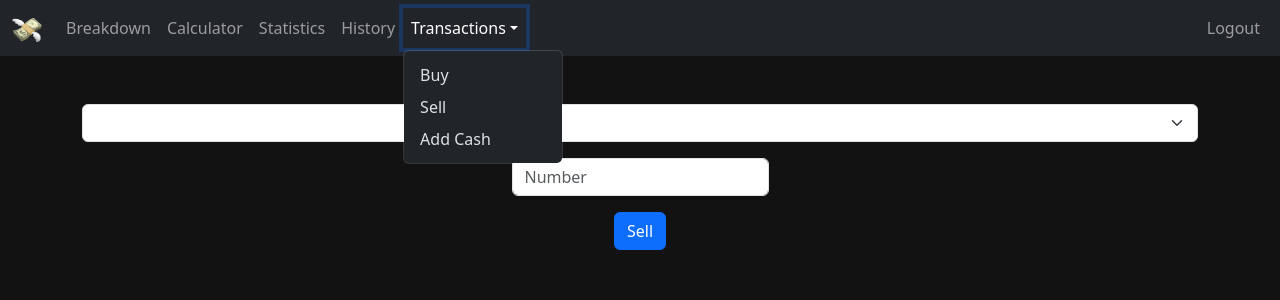
After one commit to lck021/Portfolio-Analytics-Platform, a Flask app: page /sell in a window 1280 px wide, after a click on "Transactions". The commit adds this page. Shown: the top 300 px of the page. Run offline with Flask 3, Linux system fonts and the light colour scheme; the visitor is signed in with stand-in values (Sample User, id 1); data comes from the database, SQL or seed files in the repository; both versions use the stored data as it was after the commit; lists and menus that the app fills with data are empty.

Commit message:
developed sell and add cash

```diff
--- a/app.py
+++ b/app.py
@@ -1,6 +1,7 @@
 import os
 
 import sqlite3
+from xmlrpc.client import _Method
 from flask import Flask, flash, redirect, render_template, request, session
 from werkzeug.security import check_password_hash, generate_password_hash
 
@@ -134,6 +135,93 @@ def buy():
         connection.close()
 
 
+@app.route("/sell", methods=["GET", "POST"])
+@login_required
+def sell():
+    """Sell shares of stock"""
+
+    cursor, connection = db_connect()
+    user_id = session['user_id']
+
+    try:
+        if request.method == 'POST':  # if the user is trying to buy shares
+            symbol = request.form.get('symbol').upper()
+
+            if not symbol:  # if symbol field is empty
+                return error(400, "Bad Request", "Symbol field is empty.")
+
+            total_share = cursor.execute("select sum(shares) as total_share from transactions where user_id=? and symbol=?", (user_id, symbol)).fetchone()["total_share"]
+            if total_share <= 0:  # if user somehow does not own any shares of the selected stock
+                return error(400, "Bad Request", f"No shares of {symbol} owned.")
+
+            price = get_quote(symbol)['current_price'] # current price of stock
+            shares = request.form.get('shares')  # amount of shares user wants to sell
+
+            if not shares.isdigit():
+                return error(400, "Bad Request", "Amount of shares must be a whole integer.")
+
+            shares = int(shares)
+
+            if total_share < shares:
+                return error(400, "Bad Request", "You cannot sell more shares than you own.")
+
+            cash_gained = price * shares
+            current_cash = cursor.execute("select cash from users where id=?", (user_id,)).fetchone()['cash']
+
+            # adds to database if transaction is valid
+            cursor.execute("insert into transactions(user_id, symbol, shares, price) values(?, ?, ?, ?)", (user_id, symbol, -1 * shares, price))
+            connection.commit()
+            current_cash += cash_gained
+            cursor.execute("update users set cash=? where id=?", (current_cash, user_id))
+            connection.commit()
+
+            flash(f"Successfully sold {shares} {'share' if shares == 1 else 'shares'} of {symbol}!", "success")
+            return redirect('/')  # returns user to homepage
+
+        else:  # if user got through the navbar
+            # returns a list containing dictionaries with symbol field that are distinct
+            portfolio = cursor.execute("select distinct symbol from transactions where user_id=?", (user_id,)).fetchall()
+            return render_template('sell.html', portfolio=portfolio)
+
+    finally:
+        connection.close()
+
+
+@app.route("/cash", methods=["GET", "POST"])
+@login_required
+def add_cash():
+    """Allows user to add cash to their account"""
+
+    cursor, connection = db_connect()
+    user_id = session['user_id']
+
+    try:
+        if request.method == "POST": # if user submitted through html form
+            current_cash = cursor.execute("select cash from users where id=?", (user_id,)).fetchone()['cash']
+
+            add_amount = request.form.get("add_amount")
+
+            if not add_amount:
+                return error(400, "Bad Request", "Cash field is empty.")
+
+            if not add_amount.isdigit():
+                    return error(400, "Bad Request", "Amount of cash must be a whole integer.")
+
+            add_amount = int(add_amount)
+            current_cash += add_amount
+            cursor.execute("update users set cash=? where id=?", (current_cash, user_id))
+            connection.commit()
+
+            flash(f"Successfully added ${add_amount} cash!", "success")
+            return redirect('/')
+
+        else: # if user got through navbar
+            current_cash = cursor.execute("select cash from users where id=?", (user_id,)).fetchone()['cash']
+            return render_template('cash.html', current_cash=current_cash)
+
+    finally:
+        connection.close()
+
 
 
 @app.route("/login", methods=["GET", "POST"])
--- a/templates/layout.html
+++ b/templates/layout.html
@@ -29,9 +29,15 @@
                     <a class="nav-link" href="/breakdown">Breakdown</a>
                     <a class="nav-link" href="#">Calculator</a>
                     <a class="nav-link" href="#">Statistics</a>
-                    <a class="nav-link" href="/buy">Buy</a>
-                    <a class="nav-link" href="/sell">Sell</a>
                     <a class="nav-link" href="#">History</a>
+                    <div class="nav-item dropdown">
+                        <a class="nav-link dropdown-toggle" href="#" id="navbarDropdown" role="button" data-bs-toggle="dropdown" aria-haspopup="true" aria-expanded="false">Transactions</a>
+                            <div class="dropdown-menu" aria-labelledby="navbarDropdown">
+                                <a class="dropdown-item" href="/buy">Buy</a>
+                                <a class="dropdown-item" href="/sell">Sell</a>
+                                <a class="dropdown-item" href="/cash">Add Cash</a>
+                            </div>
+                    </div>
                 </div>
                 <div class="navbar-nav ms-auto">
                     <a class="nav-link" href="/logout">Logout</a>
--- /dev/null
+++ b/templates/sell.html
@@ -0,0 +1,21 @@
+{% extends "layout.html" %}
+
+{% block title %}
+    Sell Shares
+{% endblock %}
+
+{% block main %}
+    <form class="text-center" action="/sell" method="post">
+        <div class="mb-3">
+            <select class="form-select" name="symbol">
+                {% for stock in portfolio %}
+                <option value="{{stock['symbol'] }}">{{ stock['symbol'] }}</option>
+                {% endfor %}
+            </select>
+        </div>
+        <div class="mb-3">
+            <input autocomplete="off" autofocus class="form-control mx-auto w-auto" name="shares" placeholder="Number" type="text">
+        </div>
+        <button class="btn btn-primary mx-auto w-auto" type="submit">Sell</button>
+    </form>
+{% endblock %}
```
Also changed, not shown: templates/cash.html (added, +14 -0 lines), platform.db.
